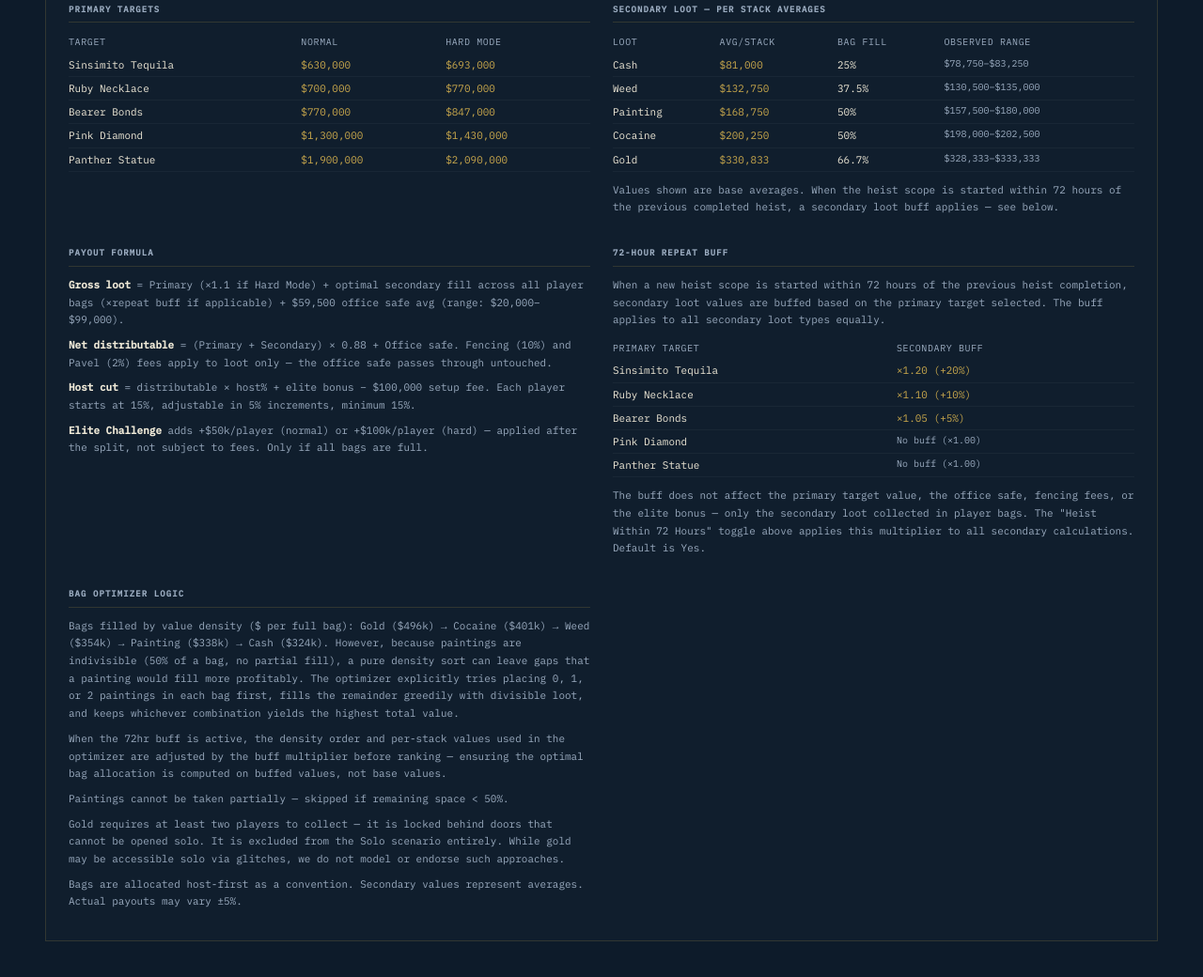
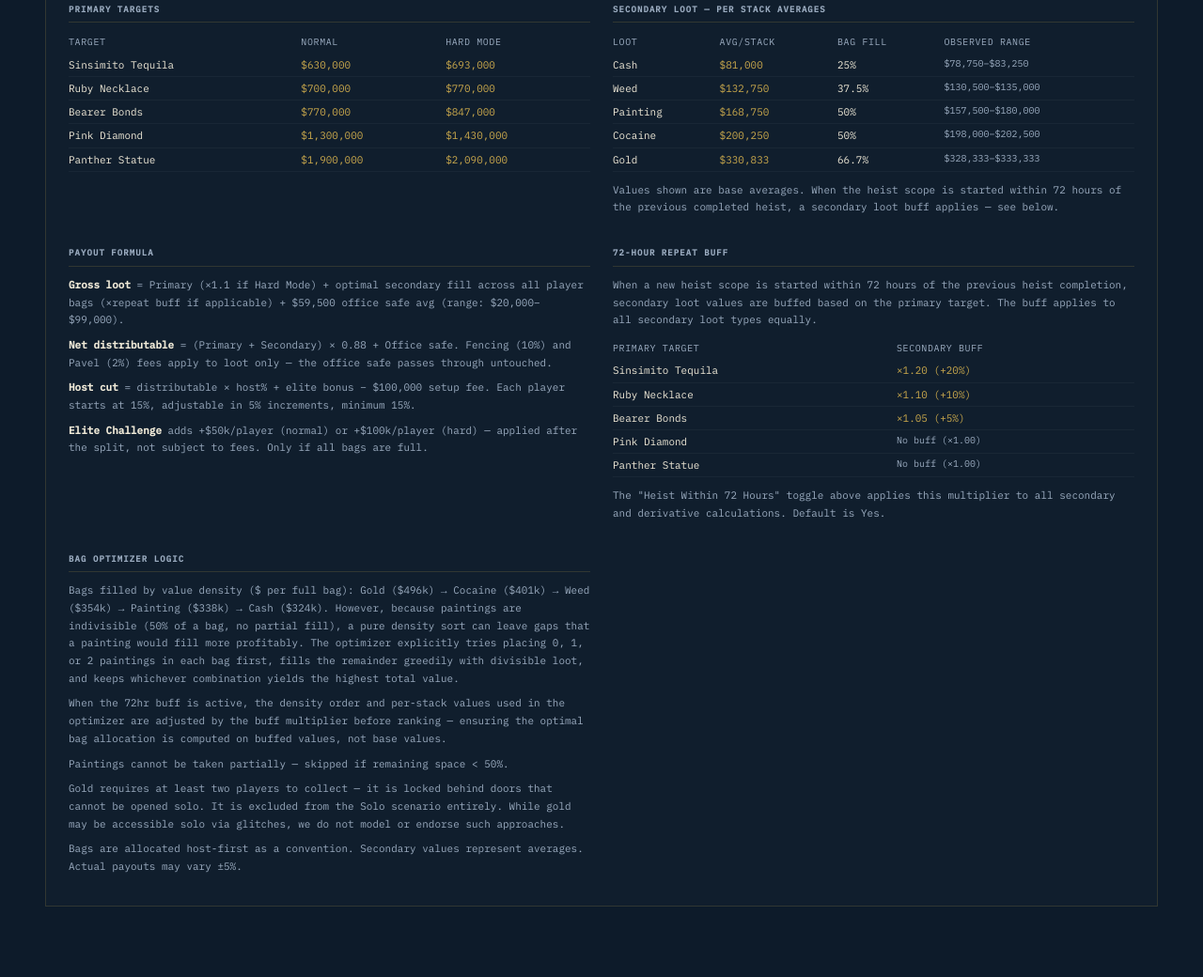
Before and after one commit to McKillsey/mckillsey, a plain HTML site: page cayo.html in a window 1280 px wide. Shown: the part 1503-2543 px from the top of the page at 94% size. Drawn offline with nearby package versions, Linux system fonts and the light colour scheme.

Commit message:
Add files via upload

```diff
--- a/cayo.html
+++ b/cayo.html
@@ -395,7 +395,7 @@ body{background:var(--navy);color:var(--cream);font-family:var(--sans);font-size
       <div class="method-section">
         <h3>72-Hour Repeat Buff</h3>
         <div class="method-notes">
-          <p>When a new heist scope is started within 72 hours of the previous heist completion, secondary loot values are buffed based on the primary target selected. The buff applies to all secondary loot types equally.</p>
+          <p>When a new heist scope is started within 72 hours of the previous heist completion, secondary loot values are buffed based on the primary target. The buff applies to all secondary loot types equally.</p>
         </div>
         <table class="method-table" style="margin-top:10px">
           <thead><tr><th>Primary Target</th><th>Secondary Buff</th></tr></thead>
@@ -408,7 +408,7 @@ body{background:var(--navy);color:var(--cream);font-family:var(--sans);font-size
           </tbody>
         </table>
         <div class="method-notes" style="margin-top:10px">
-          <p>The buff does not affect the primary target value, the office safe, fencing fees, or the elite bonus — only the secondary loot collected in player bags. The "Heist Within 72 Hours" toggle above applies this multiplier to all secondary calculations. Default is Yes.</p>
+          <p>The "Heist Within 72 Hours" toggle above applies this multiplier to all secondary and derivative calculations. Default is Yes.</p>
         </div>
       </div>
 
```
